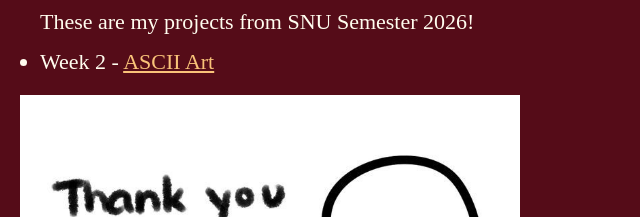
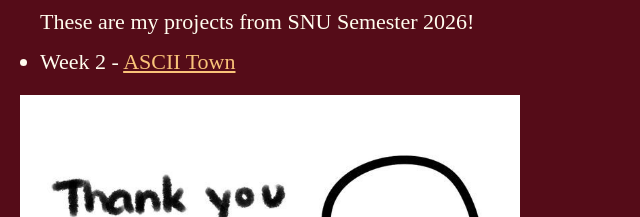
Before and after one commit to Studio-Juca/UIDesign1, a plain HTML site: page index.html in a window 1280 px wide. Shown: the part 1474-1691 px from the top of the page, 0-640 px from the left. Drawn offline with Linux system fonts and the light colour scheme.

Commit message:
Update index.html
Added the link to my part of the class' ASCII town

```diff
--- a/index.html
+++ b/index.html
@@ -56,7 +56,7 @@
       <ul>
         <p>These are my projects from SNU Semester 2026!</p>
               <!-- change the link to the ASCII art web-version!! -->
-        <li>Week 2 - <a href="https://pointerpointer.com/">ASCII Art</a></li>
+        <li>Week 2 - <a href="ascii_town/interior-julijacvijanovic.html">ASCII Town</a></li>
       </ul>
 
       <br>
```
